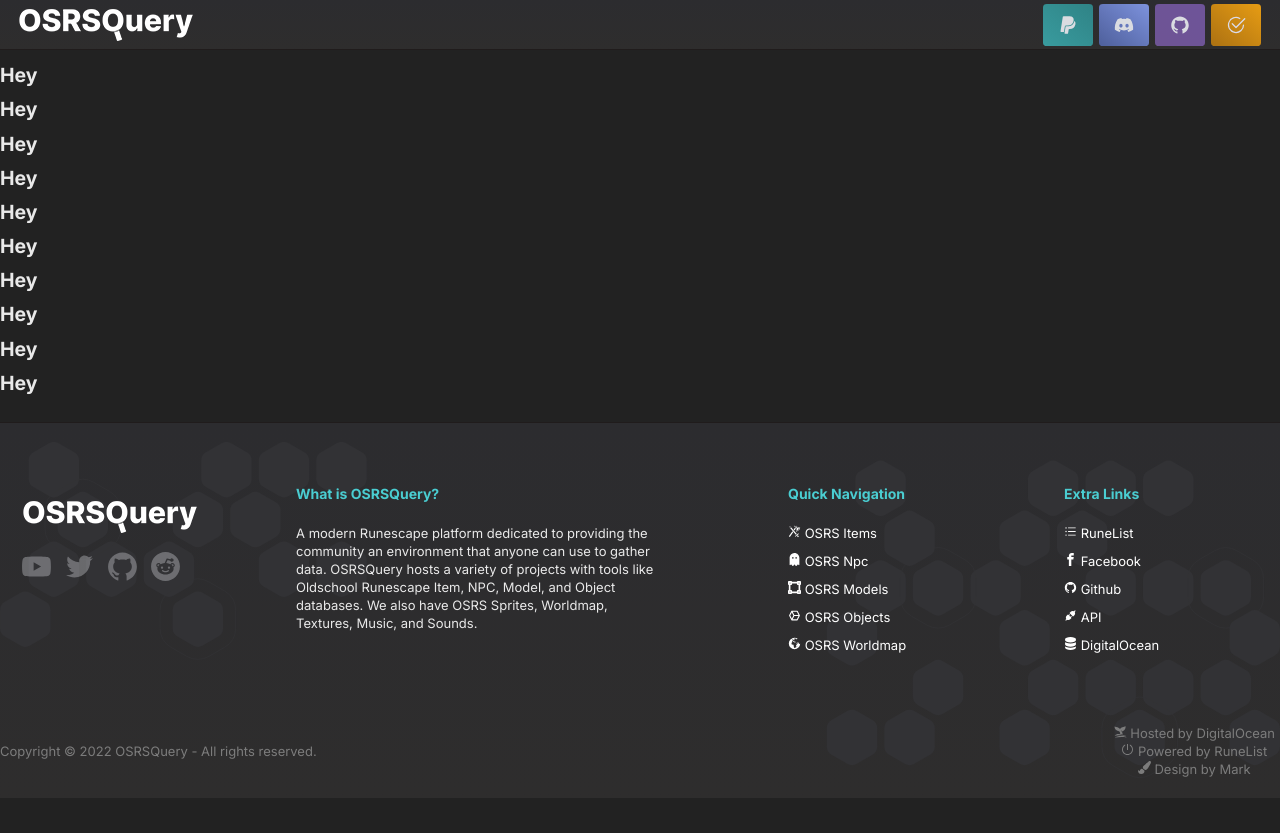
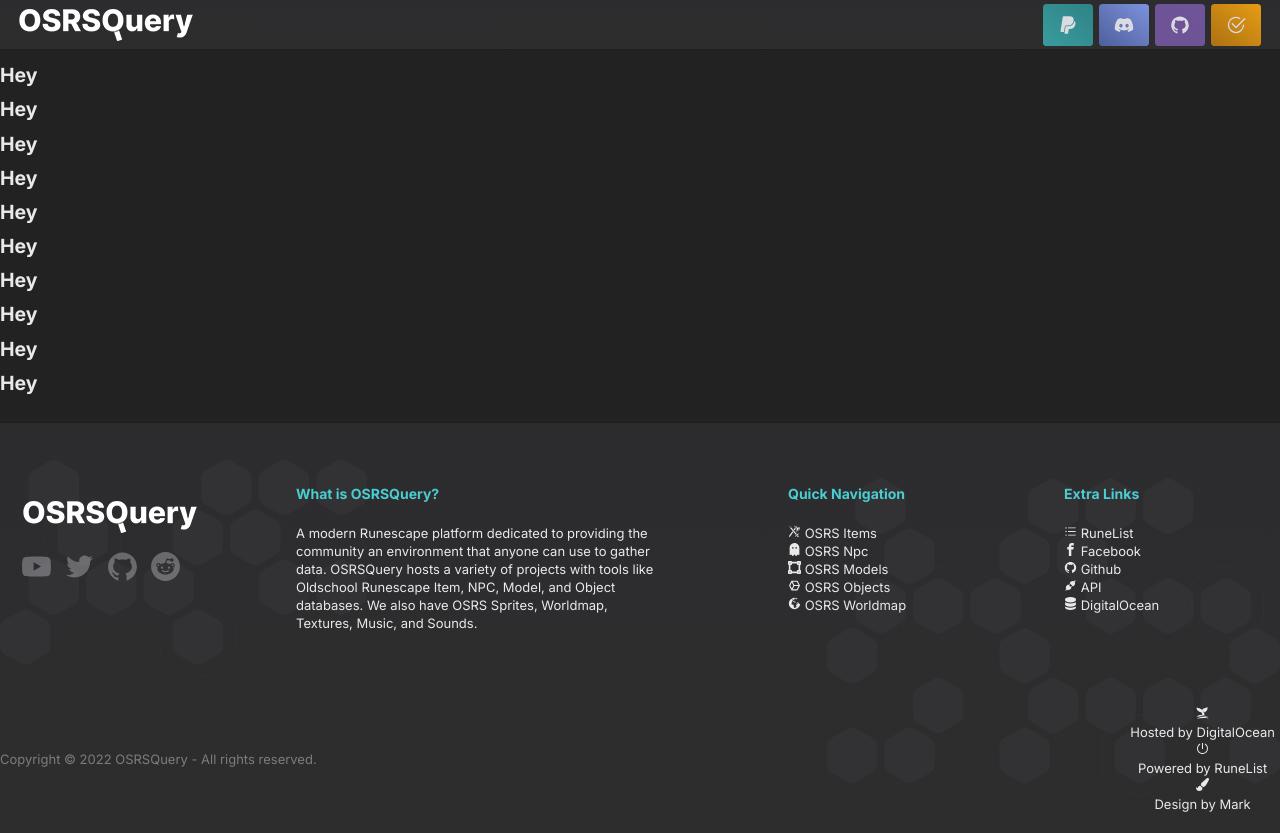
Before and after one commit to osrsquery/osrsquery.com, a Next.js app: page / in a window 1280 px wide. Before the commit the page ends 800 px from the top, so only its background shows below. Built offline with nearby package versions, Linux system fonts and the light colour scheme.

Commit message:
Update Footer.js

```diff
--- a/components/Footer.js
+++ b/components/Footer.js
@@ -43,22 +43,22 @@
                 <div className="footer-nav-block">
                   <h2 className={styles.footerheading}>Quick Navigation</h2>
                   <ul role="list">
-                    <li><a href="/" className={styles.footerlink}><i><GiAxeSword/></i> OSRS Items</a></li>
-                    <li><a href="/" className={styles.footerlink}><i><FaGhost/></i> OSRS Npc</a></li>
-                    <li><a href="/" className={styles.footerlink}><i><FaVectorSquare/></i> OSRS Models</a></li>
-                    <li><a href="/" className={styles.footerlink}><i><BiCubeAlt/></i> OSRS Objects</a></li>
-                    <li><a href="/" className={styles.footerlink}><i><GiEarthAfricaEurope/></i> OSRS Worldmap</a> </li>
+                    <li><i><GiAxeSword/></i> OSRS Items</li>
+                    <li><i><FaGhost/></i> OSRS Npc</li>
+                    <li><i><FaVectorSquare/></i> OSRS Models</li>
+                    <li><i><BiCubeAlt/></i> OSRS Objects</li>
+                    <li><i><GiEarthAfricaEurope/></i> OSRS Worldmap</li>
                   </ul>
                 </div>
 
                 <div className="footer-nav-block">
                   <h2 className={styles.footerheading}>Extra Links</h2>
                   <ul role="list">
-                    <li><a href="https://runelist.io/" className={styles.footerlink}><i><AiOutlineUnorderedList/></i> RuneList</a></li>
-                    <li><a href="https://fluxious-rsps.com/" className={styles.footerlink}><i><ImFacebook/></i> Facebook</a></li>
-                    <li><a href="https://github.com/osrsquery/OsrsQuery" className={styles.footerlink}><i><AiFillGithub/></i> Github</a></li>
-                    <li><a href="https://probemas.com/" className={styles.footerlink}><i><AiFillApi/></i> API</a></li>
-                    <li><a href="https://hosthappy.net/" className={styles.footerlink}><i><BsServer/></i> DigitalOcean</a></li>
+                    <li><i><AiOutlineUnorderedList/></i> RuneList</li>
+                    <li><i><ImFacebook/></i> Facebook</li>
+                    <li><i><AiFillGithub/></i> Github</li>
+                    <li><i><AiFillApi/></i> API</li>
+                    <li><i><BsServer/></i> DigitalOcean</li>
                   </ul>
                 </div>
               </div>
@@ -66,9 +66,9 @@
               <div className={styles.ccflexhorizontal}>
                 <div><div className={styles.cctext}>Copyright © 2022 OSRSQuery - All rights reserved.</div></div>
                 <div className={styles.cclinkflex}>
-                  <a href="https://hosthappy.net/" className={styles.cclink}><i><GiWhaleTail/></i> Hosted by DigitalOcean</a>
-                  <a href="https://www.runelist.io/" className={styles.cclink}><i><AiOutlinePoweroff/></i> Powered by RuneList</a>
-                  <a href="https://www.gfxdistrict.com/" className={styles.cclink}><i><FaPaintBrush/></i> Design by Mark</a>
+                  <i><GiWhaleTail/></i> Hosted by DigitalOcean
+                  <i><AiOutlinePoweroff/></i> Powered by RuneList
+                  <i><FaPaintBrush/></i> Design by Mark
                 </div>
               </div>
             </div>
```
